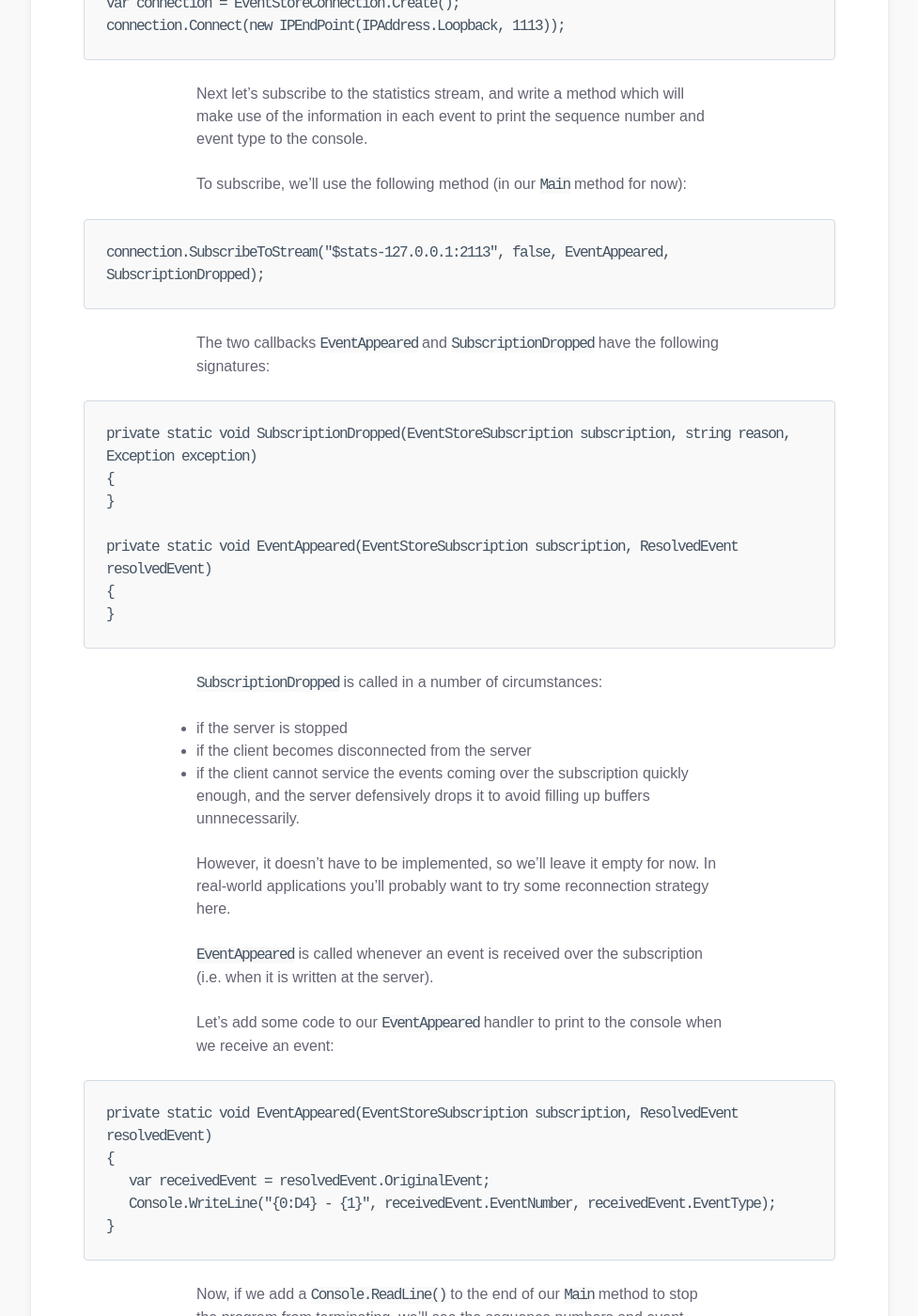
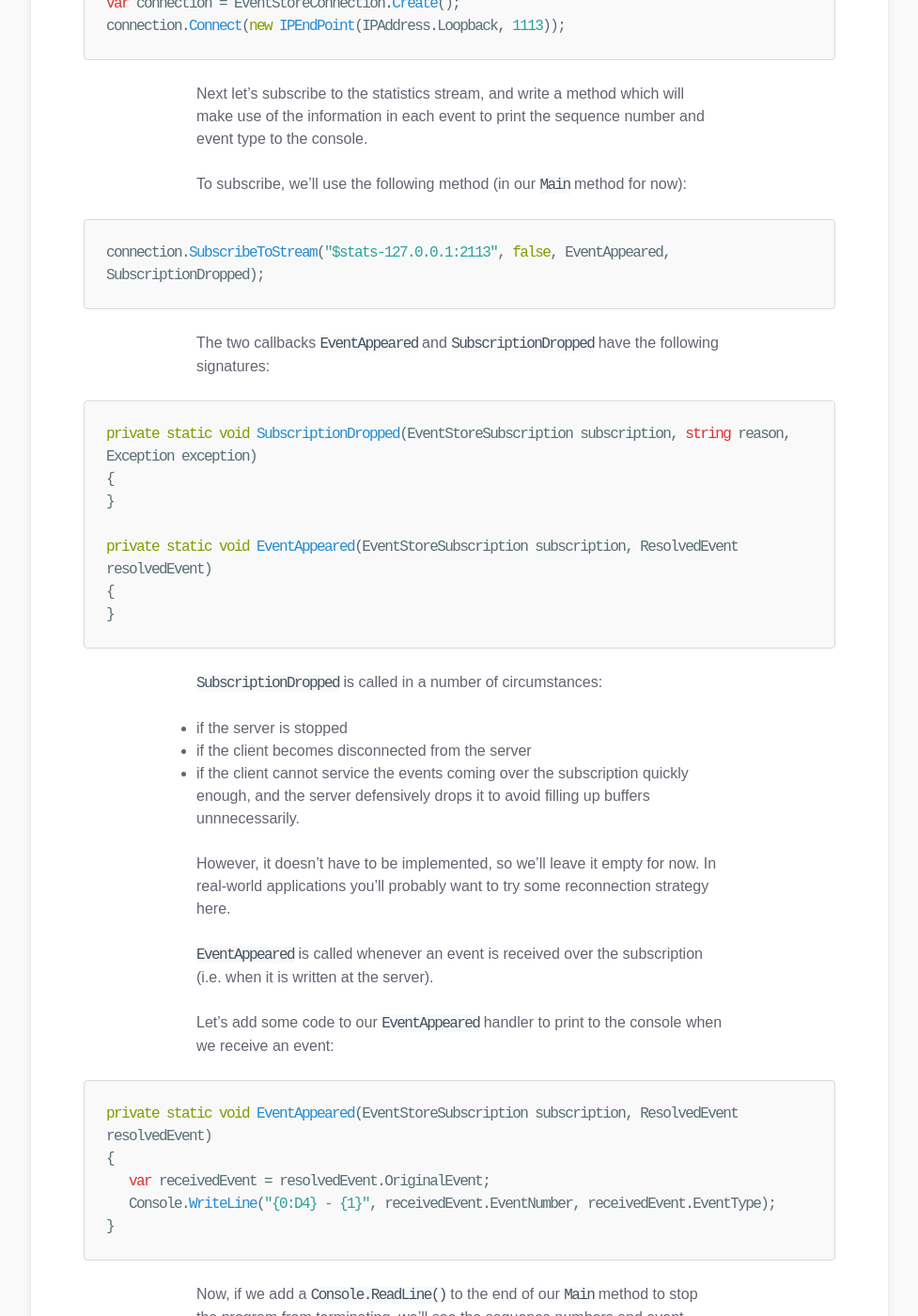
Before and after one commit to sandboxorg/geteventstore.com, a Jekyll site: the page built from _posts/2013-07-07-catch-up-subscriptions-with-the-event-store.md, in a window 1280 px wide and 1400 px high, scrolled down 1718 px. Shown: the whole window at 94% size, without its empty margins (151-1128 px from the left). Built offline with Jekyll 4.4.1, drawn with Linux system fonts in a browser that asks for light colours; Markdown is read by kramdown in place of the engine named in the settings; some of the changed text lies outside the part shown.

Commit message:
Added syntax highlighting

````diff
--- a/_posts/2013-07-07-catch-up-subscriptions-with-the-event-store.md
+++ b/_posts/2013-07-07-catch-up-subscriptions-with-the-event-store.md
@@ -31,7 +31,7 @@ For our client we’ll use a straightforward console application targeting .NET
 
 To start with, we’ll need to connect to the Event Store. The following code will connect to the local Event Store we just started:
 
-```
+```cs
 var connection = EventStoreConnection.Create();
 connection.Connect(new IPEndPoint(IPAddress.Loopback, 1113));
 ```
@@ -40,14 +40,14 @@ Next let’s subscribe to the statistics stream, and write a method which will m
 
 To subscribe, we'll use the following method (in our `Main` method for now):
 
-```
+```cs
 connection.SubscribeToStream("$stats-127.0.0.1:2113", false, EventAppeared, SubscriptionDropped);
 ```
 
 The two callbacks `EventAppeared` and `SubscriptionDropped` have the following
 signatures:
 
-```
+```cs
 private static void SubscriptionDropped(EventStoreSubscription subscription, string reason, Exception exception)
 {
 }
@@ -71,7 +71,7 @@ However, it doesn’t have to be implemented, so we’ll leave it empty for now.
 
 Let’s add some code to our `EventAppeared` handler to print to the console when we receive an event:
 
-```
+```cs
 private static void EventAppeared(EventStoreSubscription subscription, ResolvedEvent resolvedEvent)
 {
    var receivedEvent = resolvedEvent.OriginalEvent;
@@ -83,7 +83,7 @@ Now, if we add a `Console.ReadLine()` to the end of our `Main` method to stop th
 
 However, that wasn’t really the aim – what we wanted to do was use a catch-up subscription in order to receive previous events from some point in the stream before getting live ones over the subscription. So let's change our subscription call:
 
-```
+```cs
 connection.SubscribeToStreamFrom("$stats-127.0.0.1:2113", StreamPosition.Start, false, EventAppeared);
 ```
 
@@ -92,7 +92,7 @@ in the stream from which you want the subscription to start. In our case we
 want to start at the beginning of the stream, so we'll use the constant
 `StreamPosition.Start`. Our callback signature changes slightly:
 
-```
+```cs
 private static void EventAppeared(EventStoreCatchUpSubscription subscription, ResolvedEvent resolvedEvent)
 ```
 
````
